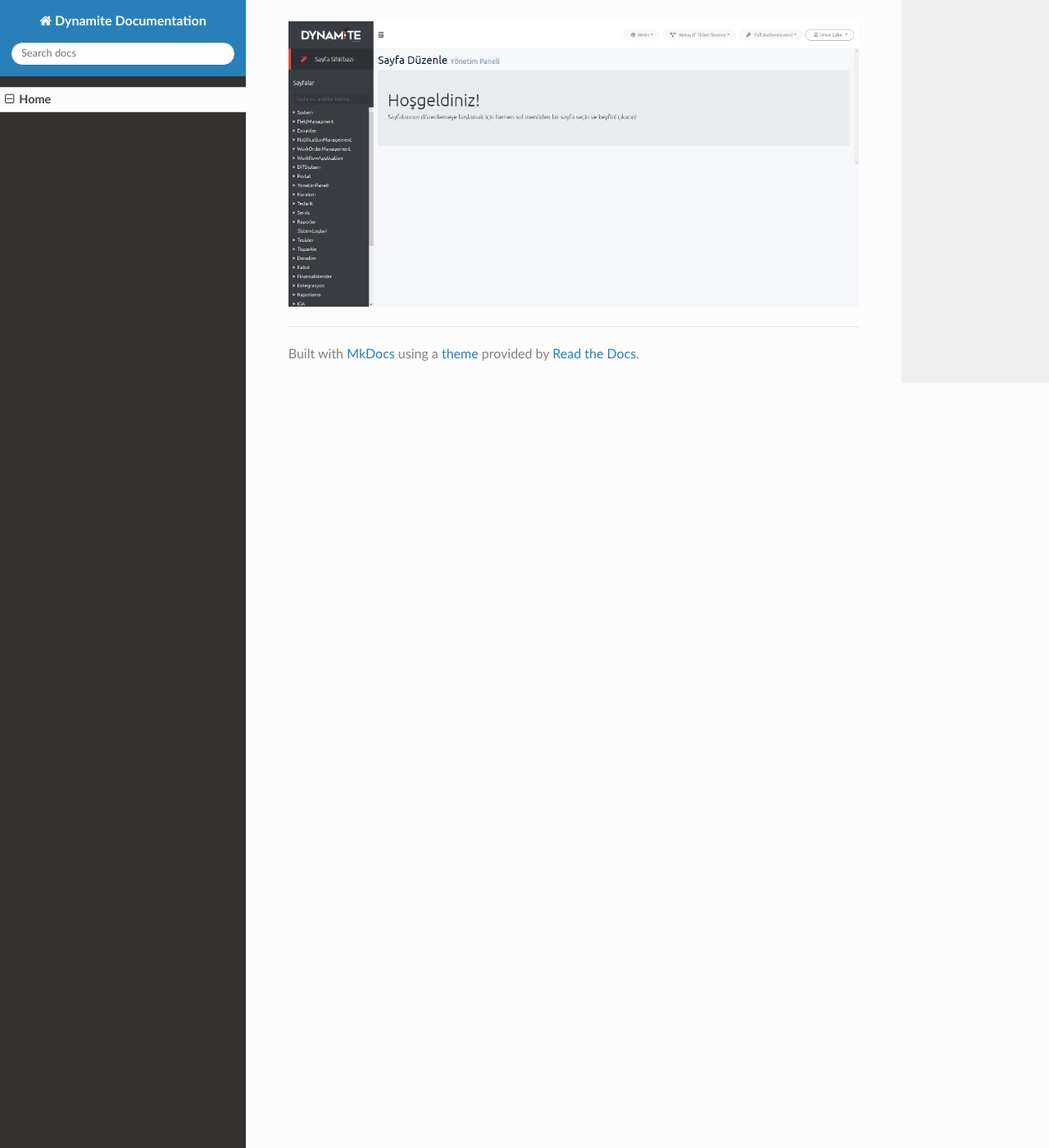
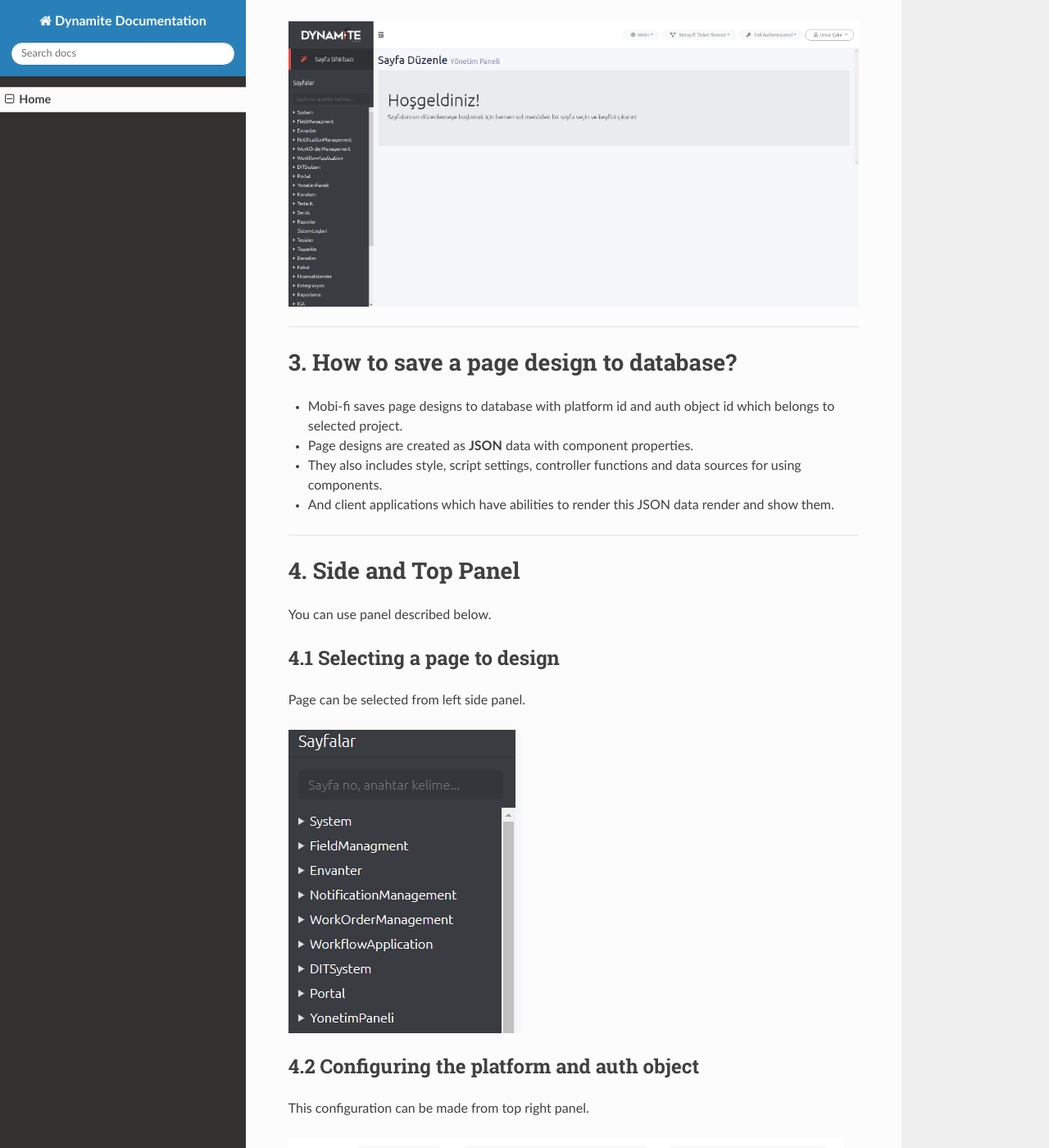
Before and after one commit to umutcakirbm/dynamitedocs, an MkDocs documentation site: the page built from docs/index.md, in a window 1280 px wide and 1400 px high, scrolled down 1509 px. Shown: the whole window at 82% size. Built offline with MkDocs 1.6.1, drawn with Linux system fonts in a browser that asks for light colours; nearby versions of some CDN libraries; old or Windows-style settings are respelled for this version of MkDocs; some of the changed text lies outside the part shown.

Commit message:
welcome screen

```diff
--- a/docs/index.md
+++ b/docs/index.md
@@ -28,6 +28,28 @@ Dynamite is a web page design tool for Mobi-fi Service Management Application fo
 ## 2.2 We are ready, and you?
 - We have page list on left sidebar,
 - Platform, project, auth object dropdowns on top right panel,
-- and welcome message :)
+- and **welcome** message :)
 
 ![Welcome Screen](img/welcome-screen.png)
+
+---
+
+# 3. How to save a page design to database?
+
+- Mobi-fi saves page designs to database with platform id and auth object id which belongs to selected project.
+- Page designs are created as **JSON** data with component properties.
+- They also includes style, script settings, controller functions and data sources for using components.
+- And client applications which have abilities to render this JSON data render and show them.
+---
+# 4. Side and Top Panel
+You can use panel described below.
+
+## 4.1 Selecting a page to design
+Page can be selected from left side panel.
+
+![Select page](img/page-selecting.gif)
+
+## 4.2 Configuring the platform and auth object
+This configuration can be made from top right panel.
+
+![Auth Object select](img/auth-object-selecting.gif)
```
Also changed, not shown: docs/img/auth-object-selecting.gif (added), docs/img/page-selecting.gif (added).
